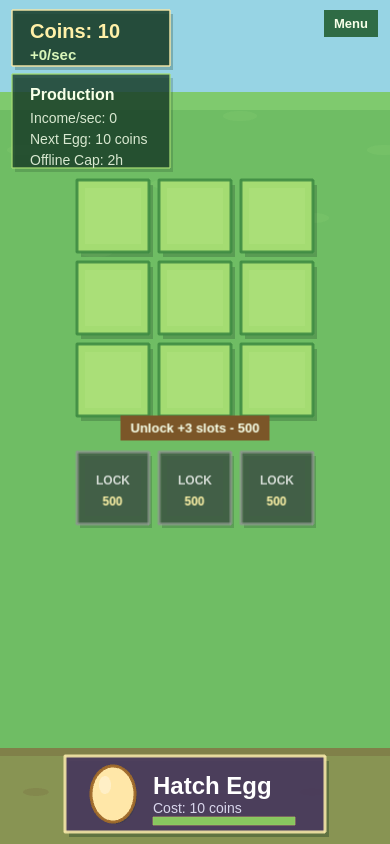
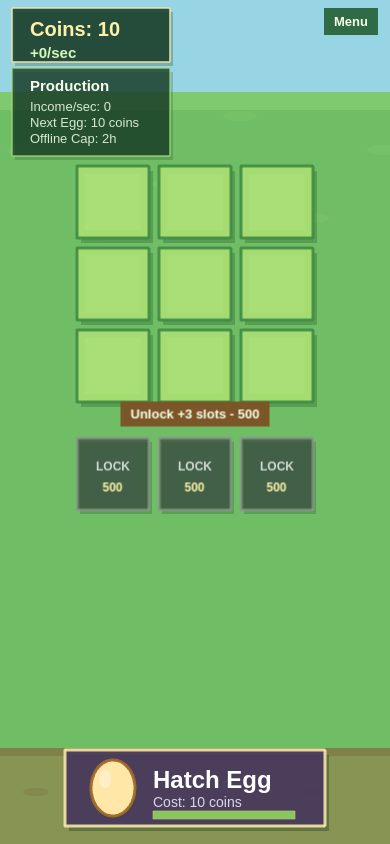
Before and after one commit to Mamduh5/Idle-Monster-Farm, a website built with Vite: page index.html in a window 390 px wide. Built offline with nearby package versions, Linux system fonts and the light colour scheme; animation ran at ten frames a second.

Commit message:
Fix the deployed mobile browser layout so the HUD, Production panel, grid, expansion row, and Hatch panel all fit on real phone Chrome viewports without clipping or going under browser/navigation bars.

```diff
--- a/src/scenes/FarmScene.ts
+++ b/src/scenes/FarmScene.ts
@@ -132,6 +132,7 @@ type FarmSceneLayout = {
   menuY: number;
   menuGap: number;
   menuFontSize: string;
+  bottomSafePadding: number;
   expansionLabelY: number;
   expansionStartX: number;
   expansionStartY: number;
@@ -150,7 +151,11 @@ export class FarmScene extends Phaser.Scene {
   private incomeText?: Phaser.GameObjects.Text;
   private productionStatsText?: Phaser.GameObjects.Text;
   private backgroundContainer?: Phaser.GameObjects.Container;
+  private farmGridContainer?: Phaser.GameObjects.Container;
+  private hudContainer?: Phaser.GameObjects.Container;
   private expansionContainer?: Phaser.GameObjects.Container;
+  private hatchContainer?: Phaser.GameObjects.Container;
+  private menuControlsContainer?: Phaser.GameObjects.Container;
   private toastContainer?: Phaser.GameObjects.Container;
   private toastTween?: Phaser.Tweens.Tween;
   private farmSlots: FarmSlotState[] = [];
@@ -221,6 +226,10 @@ export class FarmScene extends Phaser.Scene {
     this.finishManualMonsterDrag(pointer);
   };
 
+  private readonly handleScaleResize = (): void => {
+    this.rebuildResponsiveFarmView();
+  };
+
   constructor() {
     super('FarmScene');
   }
@@ -269,7 +278,11 @@ export class FarmScene extends Phaser.Scene {
     this.hatchProgressFill = undefined;
     this.hatchPanel = undefined;
     this.backgroundContainer = undefined;
+    this.farmGridContainer = undefined;
+    this.hudContainer = undefined;
     this.expansionContainer = undefined;
+    this.hatchContainer = undefined;
+    this.menuControlsContainer = undefined;
     this.menuButtons = [];
     this.productionStatsText = undefined;
     this.currentEggCost = STARTING_EGG_COST;
@@ -289,6 +302,7 @@ export class FarmScene extends Phaser.Scene {
     this.createEconomyDebugControl();
     this.registerKeyboardShortcuts();
     this.registerManualDragInput();
+    this.scale.on(Phaser.Scale.Events.RESIZE, this.handleScaleResize);
     this.loadProgress();
     this.registerPersistenceEvents();
     this.updateHud();
@@ -301,6 +315,34 @@ export class FarmScene extends Phaser.Scene {
     this.updateOnboardingHints();
     this.saveProgressWhenReady(delta);
     this.refreshEconomyDebugPanel();
+  }
+
+  private rebuildResponsiveFarmView(): void {
+    if (this.isModalOpen() || this.activeDragSlotId !== null) {
+      return;
+    }
+
+    this.monsterVisuals.forEach((visual) => {
+      visual?.destroy();
+    });
+    this.monsterDragZones.forEach((zone) => {
+      zone?.destroy();
+    });
+    this.monsterVisuals = Array.from({ length: TOTAL_SLOT_COUNT }, () => null);
+    this.monsterDragZones = Array.from({ length: TOTAL_SLOT_COUNT }, () => null);
+
+    this.createFarmBackground();
+    this.createFarmGrid();
+    this.createExpansionPlaceholder();
+    this.createHud();
+    this.createHatchArea();
+    this.createNavigationControl();
+    this.createEconomyDebugControl();
+
+    this.farmSlots.forEach((slot) => {
+      this.renderMonsterInSlot(slot);
+    });
+    this.updateHud();
   }
 
   private createFarmBackground(): void {
@@ -358,39 +400,56 @@ export class FarmScene extends Phaser.Scene {
     const height = this.scale.height;
     const isNarrow = width < 700;
     const margin = isNarrow ? 12 : 24;
-    const gridGap = GRID_GAP;
-    const cellSize = Math.max(
-      56,
-      Math.min(CELL_SIZE, Math.floor((width - margin * 2 - (GRID_COLUMNS - 1) * gridGap) / GRID_COLUMNS)),
-    );
-    const gridWidth = GRID_COLUMNS * cellSize + (GRID_COLUMNS - 1) * gridGap;
-    const gridHeight = GRID_ROWS * cellSize + (GRID_ROWS - 1) * gridGap;
+    const gridGap = isNarrow && height < 680 ? 8 : GRID_GAP;
     const hudWidth = isNarrow ? 158 : 220;
-    const hudHeight = isNarrow ? 56 : 64;
+    const hudHeight = isNarrow ? 54 : 64;
     const hudX = margin;
-    const hudY = isNarrow ? 10 : 20;
+    const hudY = isNarrow ? 8 : 20;
     const statsWidth = hudWidth;
-    const statsHeight = isNarrow ? 94 : 104;
+    const statsHeight = isNarrow ? 88 : 104;
     const statsX = margin;
-    const statsY = isNarrow ? hudY + hudHeight + 8 : 94;
+    const statsY = isNarrow ? hudY + hudHeight + 6 : 94;
     const menuX = width - margin;
-    const menuY = isNarrow ? 10 : 22;
+    const menuY = isNarrow ? 8 : 22;
     const menuGap = isNarrow ? 25 : 40;
     const menuButtonCount = SHOW_DEBUG_PANEL ? 2 : 1;
     const menuBottom = menuY + (menuButtonCount - 1) * menuGap + 30;
     const topContentBottom = isNarrow ? Math.max(statsY + statsHeight, menuBottom) : 126;
     const hatchWidth = Math.min(260, width - margin * 2);
     const hatchHeight = 76;
+    const bottomSafePadding = isNarrow ? (height < 700 ? 24 : 18) : 18;
     const hatchX = isNarrow ? (width - hatchWidth) / 2 : width - hatchWidth - margin;
-    const hatchY = height - hatchHeight - (isNarrow ? 12 : 18);
-    const expansionHeight = (isNarrow ? 12 : 20) + (isNarrow ? 24 : 34) + cellSize;
-    const maxGridStartY = hatchY - gridHeight - expansionHeight - 12;
-    const minGridStartY = topContentBottom + (isNarrow ? 12 : 0);
+    const hatchY = height - hatchHeight - bottomSafePadding;
+    const gridTopGap = isNarrow ? (height < 680 ? 6 : 10) : 0;
+    const gridToExpansionLabelGap = isNarrow ? (height < 680 ? 8 : 12) : 20;
+    const expansionLabelToRowGap = isNarrow ? (height < 680 ? 18 : 24) : 34;
+    const expansionToHatchGap = isNarrow ? (height < 680 ? 8 : 12) : 12;
+    const minGridStartY = topContentBottom + gridTopGap;
+    const widthLimitedCellSize = Math.floor((width - margin * 2 - (GRID_COLUMNS - 1) * gridGap) / GRID_COLUMNS);
+    const availableStackHeight = Math.max(0, hatchY - minGridStartY);
+    const heightLimitedCellSize = Math.floor(
+      (
+        availableStackHeight
+        - (GRID_ROWS - 1) * gridGap
+        - gridToExpansionLabelGap
+        - expansionLabelToRowGap
+        - expansionToHatchGap
+      ) / (GRID_ROWS + EXPANSION_ROWS),
+    );
+    const mobileMinimumCellSize = height < 560 ? 48 : 52;
+    const cellSize = Math.max(
+      isNarrow ? mobileMinimumCellSize : 56,
+      Math.min(CELL_SIZE, widthLimitedCellSize, isNarrow ? heightLimitedCellSize : CELL_SIZE),
+    );
+    const gridWidth = GRID_COLUMNS * cellSize + (GRID_COLUMNS - 1) * gridGap;
+    const gridHeight = GRID_ROWS * cellSize + (GRID_ROWS - 1) * gridGap;
+    const expansionHeight = gridToExpansionLabelGap + expansionLabelToRowGap + cellSize;
+    const maxGridStartY = hatchY - gridHeight - expansionHeight - expansionToHatchGap;
     const gridStartY = isNarrow
       ? Math.max(minGridStartY, Math.min(minGridStartY, maxGridStartY))
       : 126;
-    const expansionLabelY = gridStartY + gridHeight + (isNarrow ? 12 : 20);
-    const expansionStartY = expansionLabelY + (isNarrow ? 24 : 34);
+    const expansionLabelY = gridStartY + gridHeight + gridToExpansionLabelGap;
+    const expansionStartY = expansionLabelY + expansionLabelToRowGap;
 
     return {
       isNarrow,
@@ -411,6 +470,7 @@ export class FarmScene extends Phaser.Scene {
       menuY,
       menuGap,
       menuFontSize: isNarrow ? '13px' : '15px',
+      bottomSafePadding,
       expansionLabelY,
       expansionStartX: (width - gridWidth) / 2,
       expansionStartY,
@@ -422,9 +482,12 @@ export class FarmScene extends Phaser.Scene {
   }
 
   private createFarmGrid(): void {
+    this.farmGridContainer?.destroy();
+
     const layout = this.getLayout();
     const startX = layout.gridStartX;
     const startY = layout.gridStartY;
+    const farmGridContainer = this.add.container(0, 0);
 
     this.cellSize = layout.cellSize;
     this.gridGap = layout.gridGap;
@@ -437,10 +500,12 @@ export class FarmScene extends Phaser.Scene {
         const y = startY + row * (this.cellSize + this.gridGap);
 
         const slotId = row * GRID_COLUMNS + column;
-        this.addUnlockedSlotTile(undefined, x, y, slotId);
+        this.addUnlockedSlotTile(farmGridContainer, x, y, slotId);
         this.slotCenters[slotId] = new Phaser.Math.Vector2(x + this.cellSize / 2, y + this.cellSize / 2);
       }
     }
+
+    this.farmGridContainer = farmGridContainer;
   }
 
   private createExpansionPlaceholder(): void {
@@ -585,15 +650,21 @@ export class FarmScene extends Phaser.Scene {
   }
 
   private createHud(): void {
+    this.hudContainer?.destroy();
+
     const layout = this.getLayout();
     const coinFontSize = layout.isNarrow ? '20px' : '24px';
-
-    this.add.rectangle(layout.hudX + 3, layout.hudY + 4, layout.hudWidth, layout.hudHeight, THEME.shadow, 0.25)
-      .setOrigin(0);
-
-    this.add.rectangle(layout.hudX, layout.hudY, layout.hudWidth, layout.hudHeight, THEME.panel, 0.86)
+    const productionTitleFontSize = layout.isNarrow ? '15px' : '16px';
+    const productionTextFontSize = layout.isNarrow ? '13px' : '14px';
+    const productionLineSpacing = layout.isNarrow ? 2 : 5;
+    const hudContainer = this.add.container(0, 0);
+
+    hudContainer.add(this.add.rectangle(layout.hudX + 3, layout.hudY + 4, layout.hudWidth, layout.hudHeight, THEME.shadow, 0.25)
+      .setOrigin(0));
+
+    hudContainer.add(this.add.rectangle(layout.hudX, layout.hudY, layout.hudWidth, layout.hudHeight, THEME.panel, 0.86)
       .setOrigin(0)
-      .setStrokeStyle(2, THEME.panelBorder, 0.72);
+      .setStrokeStyle(2, THEME.panelBorder, 0.72));
 
     this.coinText = this.add.text(layout.hudX + 18, layout.hudY + 10, `Coins: ${this.currency.coins}`, {
       color: THEME.goldText,
@@ -601,6 +672,7 @@ export class FarmScene extends Phaser.Scene {
       fontSize: coinFontSize,
       fontStyle: 'bold',
     });
+    hudContainer.add(this.coinText);
 
     this.incomeText = this.add.text(layout.hudX + 18, layout.hudY + (layout.isNarrow ? 36 : 39), '+0/sec', {
       color: '#d9f6ba',
@@ -608,30 +680,36 @@ export class FarmScene extends Phaser.Scene {
       fontSize: '15px',
       fontStyle: 'bold',
     });
-
-    this.add.rectangle(layout.statsX + 3, layout.statsY + 4, layout.statsWidth, layout.statsHeight, THEME.shadow, 0.2)
-      .setOrigin(0);
-
-    this.add.rectangle(layout.statsX, layout.statsY, layout.statsWidth, layout.statsHeight, THEME.panel, 0.8)
+    hudContainer.add(this.incomeText);
+
+    hudContainer.add(this.add.rectangle(layout.statsX + 3, layout.statsY + 4, layout.statsWidth, layout.statsHeight, THEME.shadow, 0.2)
+      .setOrigin(0));
+
+    hudContainer.add(this.add.rectangle(layout.statsX, layout.statsY, layout.statsWidth, layout.statsHeight, THEME.panel, 0.8)
       .setOrigin(0)
-      .setStrokeStyle(2, THEME.slot, 0.62);
-
-    this.add.text(layout.statsX + 18, layout.statsY + 10, 'Production', {
+      .setStrokeStyle(2, THEME.slot, 0.62));
+
+    hudContainer.add(this.add.text(layout.statsX + 18, layout.statsY + 9, 'Production', {
       color: THEME.text,
       fontFamily: 'Arial, sans-serif',
-      fontSize: '16px',
-      fontStyle: 'bold',
-    });
-
-    this.productionStatsText = this.add.text(layout.statsX + 18, layout.statsY + 36, '', {
+      fontSize: productionTitleFontSize,
+      fontStyle: 'bold',
+    }));
+
+    this.productionStatsText = this.add.text(layout.statsX + 18, layout.statsY + 32, '', {
       color: THEME.mutedText,
       fontFamily: 'Arial, sans-serif',
-      fontSize: '14px',
-      lineSpacing: 5,
-    });
+      fontSize: productionTextFontSize,
+      lineSpacing: productionLineSpacing,
+    });
+    hudContainer.add(this.productionStatsText);
+
+    this.hudContainer = hudContainer;
   }
 
   private createHatchArea(): void {
+    this.hatchContainer?.destroy();
+
     const layout = this.getLayout();
     const panelWidth = layout.hatchWidth;
     const panelHeight = layout.hatchHeight;
@@ -639,14 +717,16 @@ export class FarmScene extends Phaser.Scene {
     const y = layout.hatchY;
     const eggX = x + Math.min(48, panelWidth * 0.19);
     const textX = x + Math.min(88, panelWidth * 0.34);
-
-    this.add.rectangle(x + 4, y + 5, panelWidth, panelHeight, THEME.shadow, 0.35)
-      .setOrigin(0);
+    const hatchContainer = this.add.container(0, 0);
+
+    hatchContainer.add(this.add.rectangle(x + 4, y + 5, panelWidth, panelHeight, THEME.shadow, 0.35)
+      .setOrigin(0));
 
     const hatchPanel = this.add.rectangle(x, y, panelWidth, panelHeight, 0x49395d, 0.92)
       .setOrigin(0)
       .setStrokeStyle(3, THEME.panelBorder, 0.9);
     this.hatchPanel = hatchPanel;
+    hatchContainer.add(hatchPanel);
 
     hatchPanel
       .setInteractive({ useHandCursor: true })
@@ -670,10 +750,10 @@ export class FarmScene extends Phaser.Scene {
         hatchPanel.setFillStyle(0x49395d, 0.92);
       });
 
-    this.add.ellipse(eggX + 2, y + 40, 44, 56, THEME.shadow, 0.2);
-    this.add.ellipse(eggX, y + 38, 44, 56, 0xffe7a8)
-      .setStrokeStyle(3, 0x9f6a2a, 0.95);
-    this.add.ellipse(eggX - 8, y + 29, 12, 18, 0xffffff, 0.35);
+    hatchContainer.add(this.add.ellipse(eggX + 2, y + 40, 44, 56, THEME.shadow, 0.2));
+    hatchContainer.add(this.add.ellipse(eggX, y + 38, 44, 56, 0xffe7a8)
+      .setStrokeStyle(3, 0x9f6a2a, 0.95));
+    hatchContainer.add(this.add.ellipse(eggX - 8, y + 29, 12, 18, 0xffffff, 0.35));
 
     this.hatchLabelText = this.add.text(textX, y + 16, 'Hatch Egg', {
       color: '#ffffff',
@@ -681,26 +761,35 @@ export class FarmScene extends Phaser.Scene {
       fontSize: '24px',
       fontStyle: 'bold',
     });
+    hatchContainer.add(this.hatchLabelText);
 
     this.hatchStatusText = this.add.text(textX, y + 44, 'Ready', {
       color: '#d9d6ec',
       fontFamily: 'Arial, sans-serif',
       fontSize: '14px',
     });
+    hatchContainer.add(this.hatchStatusText);
 
     this.hatchProgressWidth = Math.min(HATCH_PROGRESS_WIDTH, panelWidth - (textX - x) - 18);
 
-    this.add.rectangle(textX, y + 61, this.hatchProgressWidth, 8, 0x17152a, 0.9)
+    hatchContainer.add(this.add.rectangle(textX, y + 61, this.hatchProgressWidth, 8, 0x17152a, 0.9)
       .setOrigin(0)
-      .setStrokeStyle(1, 0xf3d06b, 0.55);
+      .setStrokeStyle(1, 0xf3d06b, 0.55));
 
     this.hatchProgressFill = this.add.rectangle(textX, y + 61, this.hatchProgressWidth, 8, 0x8ecf62, 0.95)
       .setOrigin(0);
+    hatchContainer.add(this.hatchProgressFill);
+
+    this.hatchContainer = hatchContainer;
 
     this.updateHatchCooldownUi();
   }
 
   private createNavigationControl(): void {
+    this.menuControlsContainer?.destroy();
+    this.menuControlsContainer = this.add.container(0, 0);
+    this.menuButtons = [];
+
     this.createMenuButton('Menu', 0, () => {
       this.toggleNavigationMenuPanel();
     });
@@ -739,6 +828,7 @@ export class FarmScene extends Phaser.Scene {
       text: button,
       defaultBackgroundColor: backgroundColor,
     });
+    this.menuControlsContainer?.add(button);
 
     button
       .setInteractive({ useHandCursor: true })
@@ -3102,17 +3192,18 @@ export class FarmScene extends Phaser.Scene {
 
     const visual = this.add.container(center.x, center.y);
     const visualStyle = this.getMonsterVisualStyle(monster.family, monster.level);
+    const visualScale = Math.min(1, Math.max(0.72, this.cellSize / CELL_SIZE));
 
     if (monster.family === 'Mushroom') {
-      this.addMushroomVisual(visual, monster.level, visualStyle);
+      this.addMushroomVisual(visual, monster.level, visualStyle, 0, 0, visualScale);
     } else {
-      this.addSlimeVisual(visual, monster.level, visualStyle);
-    }
-
-    visual.add(this.add.text(0, 27, `Lv ${monster.level}`, {
+      this.addSlimeVisual(visual, monster.level, visualStyle, 0, 0, visualScale);
+    }
+
+    visual.add(this.add.text(0, 27 * visualScale, `Lv ${monster.level}`, {
       color: '#f7ffe8',
       fontFamily: 'Arial, sans-serif',
-      fontSize: '13px',
+      fontSize: visualScale < 0.9 ? '12px' : '13px',
       fontStyle: 'bold',
     }).setOrigin(0.5));
 
@@ -3951,6 +4042,7 @@ export class FarmScene extends Phaser.Scene {
       this.saveProgress();
       this.cancelActiveDrag();
       this.clearToast();
+      this.scale.off(Phaser.Scale.Events.RESIZE, this.handleScaleResize);
       this.input.off('pointermove', this.handleManualDragPointerMove);
       this.input.off('pointerup', this.handleManualDragPointerUp);
       this.input.off('pointerupoutside', this.handleManualDragPointerUp);
--- a/src/styles.css
+++ b/src/styles.css
@@ -3,6 +3,7 @@ body,
 #app {
   width: 100%;
   height: 100%;
+  min-height: 100%;
   margin: 0;
 }
 
@@ -20,6 +21,19 @@ body {
   overflow: hidden;
 }
 
+@supports (height: 100dvh) {
+  html,
+  body,
+  #app {
+    height: 100dvh;
+    min-height: 100dvh;
+  }
+
+  #game-container {
+    height: 100dvh;
+  }
+}
+
 canvas {
   display: block;
   max-width: 100%;
```
Also changed, not shown: PLAYTEST_CHECKLIST.md (+3 -0 lines).
